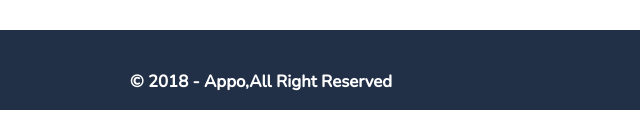
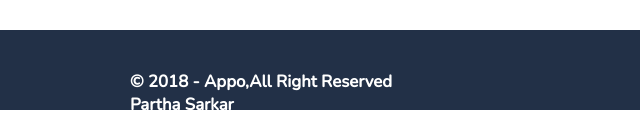
Before and after one commit to parthalata7/appo, a plain HTML site: page index.html in a window 1280 px wide. Shown: the part 4637-4773 px from the top of the page, 130-770 px from the left. Drawn offline with nearby package versions, Linux system fonts and the light colour scheme.

Commit message:
Update index.html

```diff
--- a/index.html
+++ b/index.html
@@ -242,7 +242,7 @@
         <footer class="foot">
             <div class="container">
                 <div class="footer-writing-part col-6">
-                    <h6> © 2018 - Appo,All Right Reserved</h6>
+                    <h6> © 2018 - Appo,All Right Reserved </br>Partha Sarkar </br>Roll:mi-5069</h6>
                 </div>
                 <div class="footer-icon-part col-6">
                     <i class="fa-brands fa-facebook-f"></i>
```
